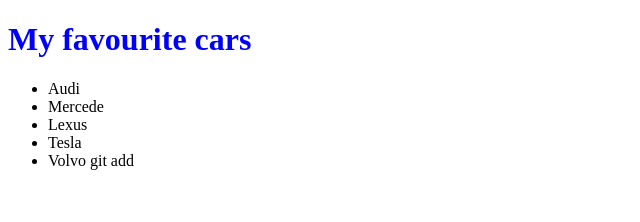
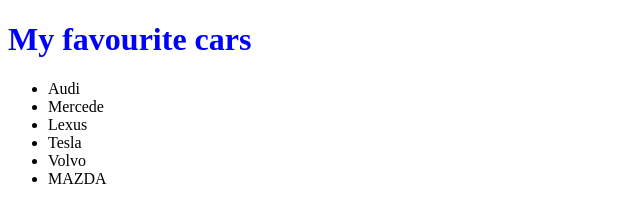
Before and after one commit to GuzelSener/TEST102, a plain HTML site: page index.html in a window 1280 px wide. Shown: the whole page, without its empty margins (0-640 px from the left). Drawn offline with Linux system fonts and the light colour scheme.

Commit message:
Mazda from guzel

```diff
--- a/index.html
+++ b/index.html
@@ -14,7 +14,8 @@
     <li> Mercede</li>
     <li>Lexus</li>
     <li> Tesla</li>
-    <li> Volvo git add <div class=""></div></li>
+    <li> Volvo </li>
+    <li>MAZDA</li>
   </ul>
 </body>
 </html>
```
